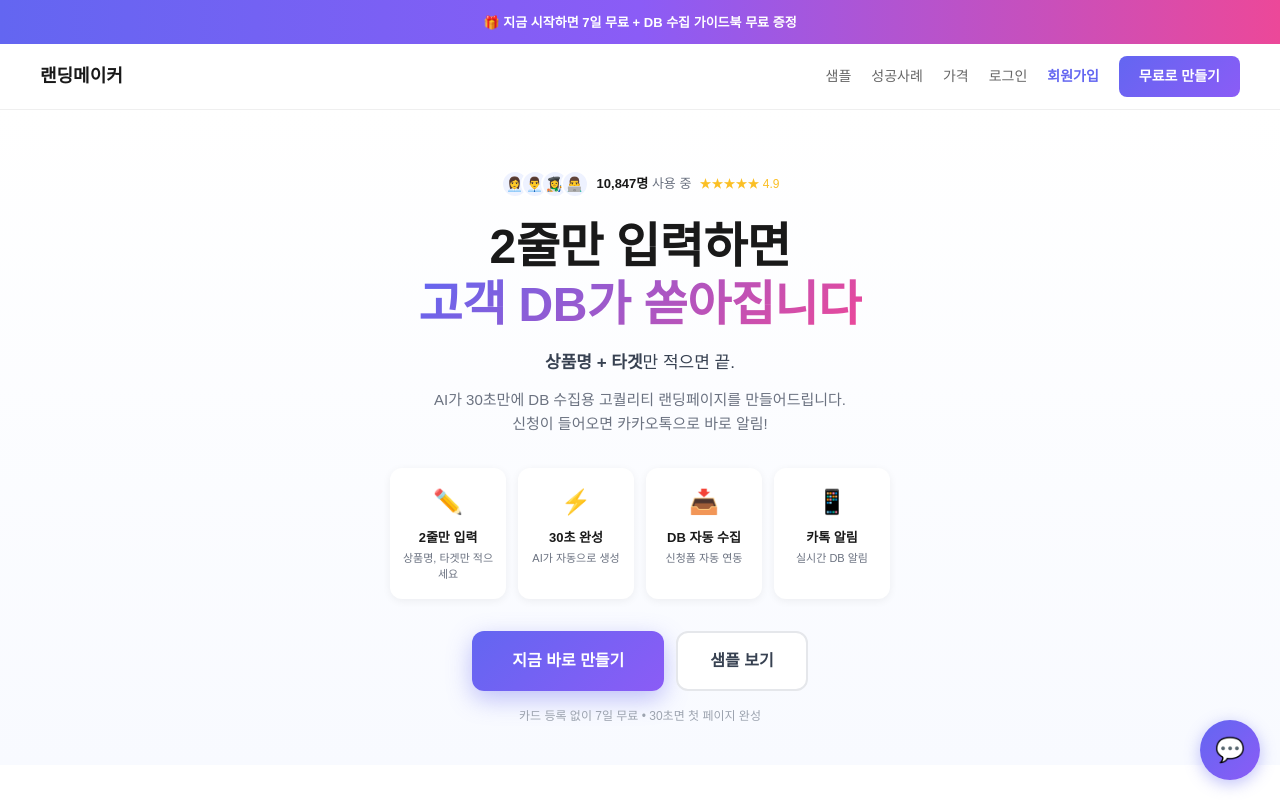
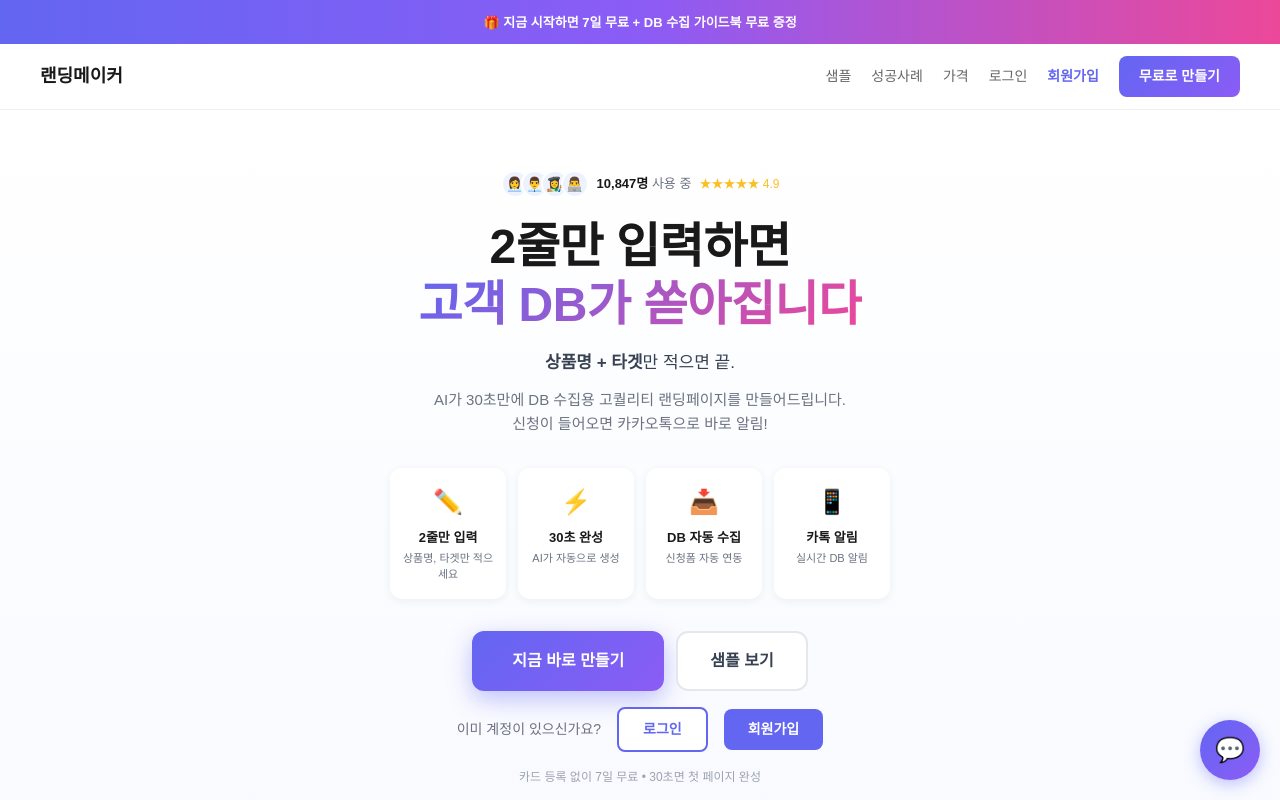
Before and after one commit to jsky9292/landingpage_membership, a Next.js app: page / in a window 1280 px wide. Shown: the top 800 px of the page. Built offline with nearby package versions, Linux system fonts and the light colour scheme; no server answers; a web font is replaced by a local one.

Commit message:
Add visible login/signup buttons in hero section

```diff
--- a/app/page.tsx
+++ b/app/page.tsx
@@ -528,6 +528,51 @@ export default function HomePage() {
               샘플 보기
             </button>
           </div>
+
+          {/* 로그인/회원가입 버튼 */}
+          {status !== 'authenticated' && (
+            <div style={{
+              display: 'flex',
+              gap: '16px',
+              justifyContent: 'center',
+              alignItems: 'center',
+              marginBottom: '16px',
+            }}>
+              <span style={{ fontSize: '14px', color: '#6B7280' }}>
+                이미 계정이 있으신가요?
+              </span>
+              <button
+                onClick={() => router.push('/login')}
+                style={{
+                  padding: '10px 24px',
+                  fontSize: '14px',
+                  fontWeight: '600',
+                  background: '#fff',
+                  color: '#6366F1',
+                  border: '2px solid #6366F1',
+                  borderRadius: '8px',
+                  cursor: 'pointer',
+                }}
+              >
+                로그인
+              </button>
+              <button
+                onClick={() => router.push('/signup')}
+                style={{
+                  padding: '10px 24px',
+                  fontSize: '14px',
+                  fontWeight: '600',
+                  background: '#6366F1',
+                  color: '#fff',
+                  border: 'none',
+                  borderRadius: '8px',
+                  cursor: 'pointer',
+                }}
+              >
+                회원가입
+              </button>
+            </div>
+          )}
 
           <p style={{ fontSize: '12px', color: '#9CA3AF' }}>
             카드 등록 없이 7일 무료 • 30초면 첫 페이지 완성
```
